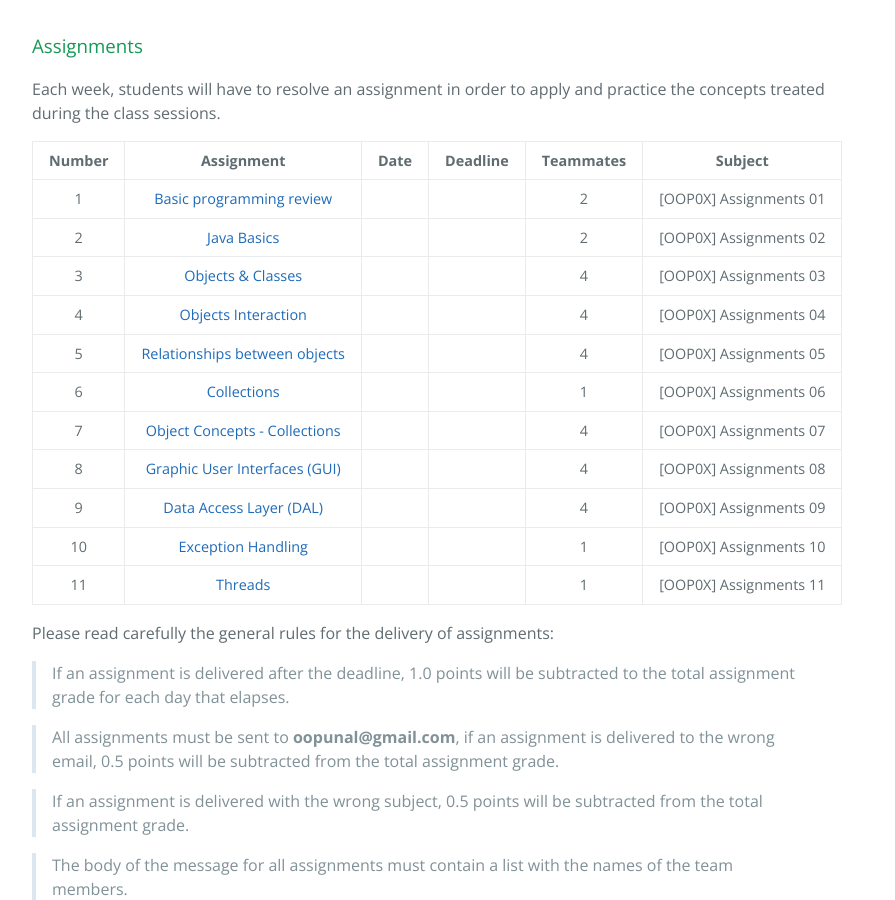
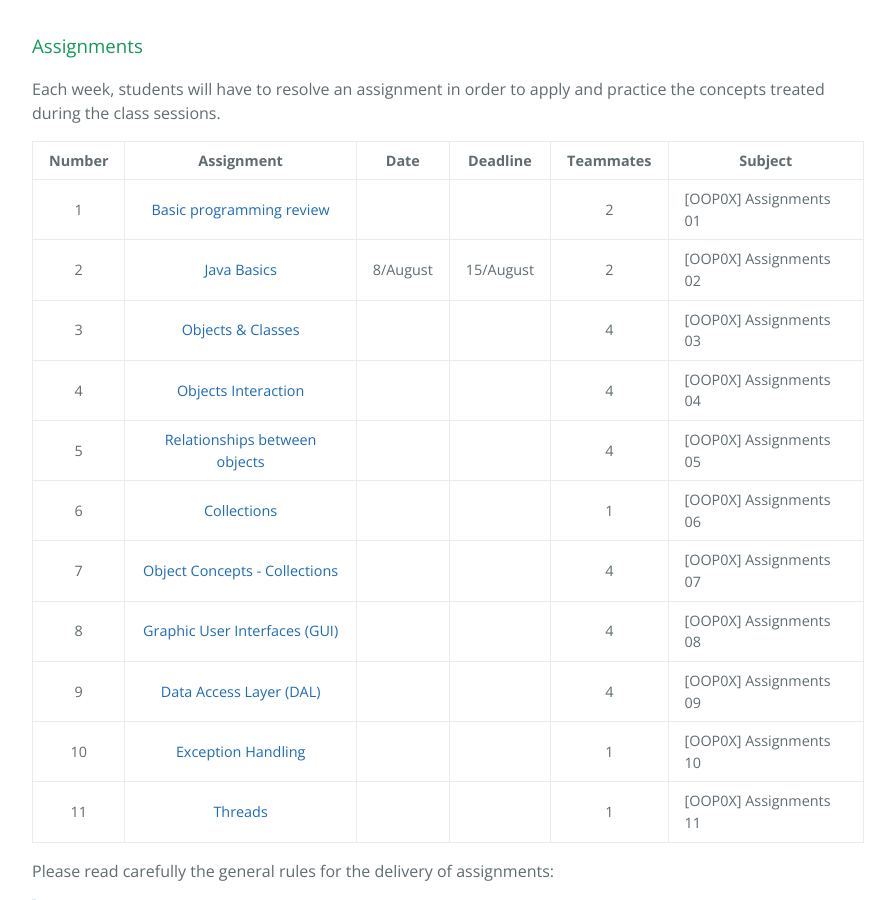
Before and after one commit to oopunal/oopunal.github.io, a Jekyll site: the page built from _posts/2017-01-7-assignments.markdown, in a window 1280 px wide and 900 px high, scrolled down 360 px. Shown: the whole window, without its empty margins (192-1087 px from the left). Built offline with Jekyll 4.4.1, drawn with Linux system fonts in a browser that asks for light colours.

Commit message:
1 assigment

```diff
--- a/_posts/2017-01-7-assignments.markdown
+++ b/_posts/2017-01-7-assignments.markdown
@@ -11,8 +11,8 @@ Each week, students will have to resolve an assignment in order to apply and pra
 
 |Number|Assignment|Date|Deadline|Teammates|Subject|
 |:---:|:---:|:---:|:---:|:---:|
-|1|[Basic programming review]()|||2|[OOP0X] Assignments 01|
-|2|[Java Basics]()|||2|[OOP0X] Assignments 02|
+|1|[Basic programming review](https://drive.google.com/open?id=0B6uYBzkBeRiaWkk2QlhNVnJQZkE)|||2|[OOP0X] Assignments 01|
+|2|[Java Basics]()|8/August|15/August|2|[OOP0X] Assignments 02|
 |3|[Objects & Classes]()|||4|[OOP0X] Assignments 03|
 |4|[Objects Interaction]() |||4|[OOP0X] Assignments 04|
 |5|[Relationships between objects]()|||4|[OOP0X] Assignments 05|
--- a/_posts/2017-01-7-syllabus.markdown
+++ b/_posts/2017-01-7-syllabus.markdown
@@ -26,14 +26,14 @@ categories: main
 <td>1</td>
 <td>August 2</td>
 <td>August 3</td>
-<td>Basic programming review</td>
+<td><a href="https://drive.google.com/open?id=0B6uYBzkBeRiaeE9Idmt0TlFWeUU">Basic programming review</a></td>
 <td></td>
 </tr>
 <tr>
 <td>2</td>
 <td>August 7</td>
 <td>August 8</td>
-<td>Java Basics</td>
+<td><a href="https://drive.google.com/open?id=0B6uYBzkBeRiaVkw2RVktdF9vTlk">Java Basics</a></td>
 <td>Chapter 2 [Deitel]<br>Chapter 1 [Sierra]</td>
 </tr>
 <tr>
```
Also changed, not shown: 5 other files.
